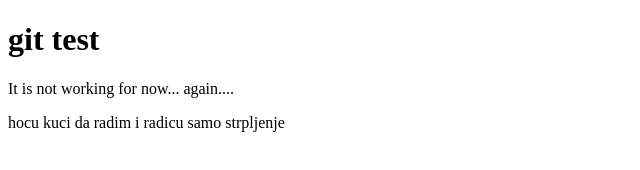
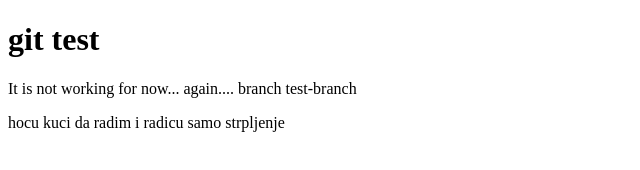
Before and after one commit to milanhtec/hello-world, a plain HTML site: page index.html in a window 1280 px wide. Shown: the whole page, without its empty margins (0-640 px from the left). Drawn offline with Linux system fonts and the light colour scheme.

Commit message:
Update index.html

```diff
--- a/index.html
+++ b/index.html
@@ -8,7 +8,7 @@
 </head>
 <body>
     <h1>git test</h1>
-    <p>It is not working for now... again....</p>
+    <p>It is not working for now... again.... branch test-branch</p>
     <span>hocu kuci da radim i radicu samo strpljenje</span>
 </body>
 </html>
```
